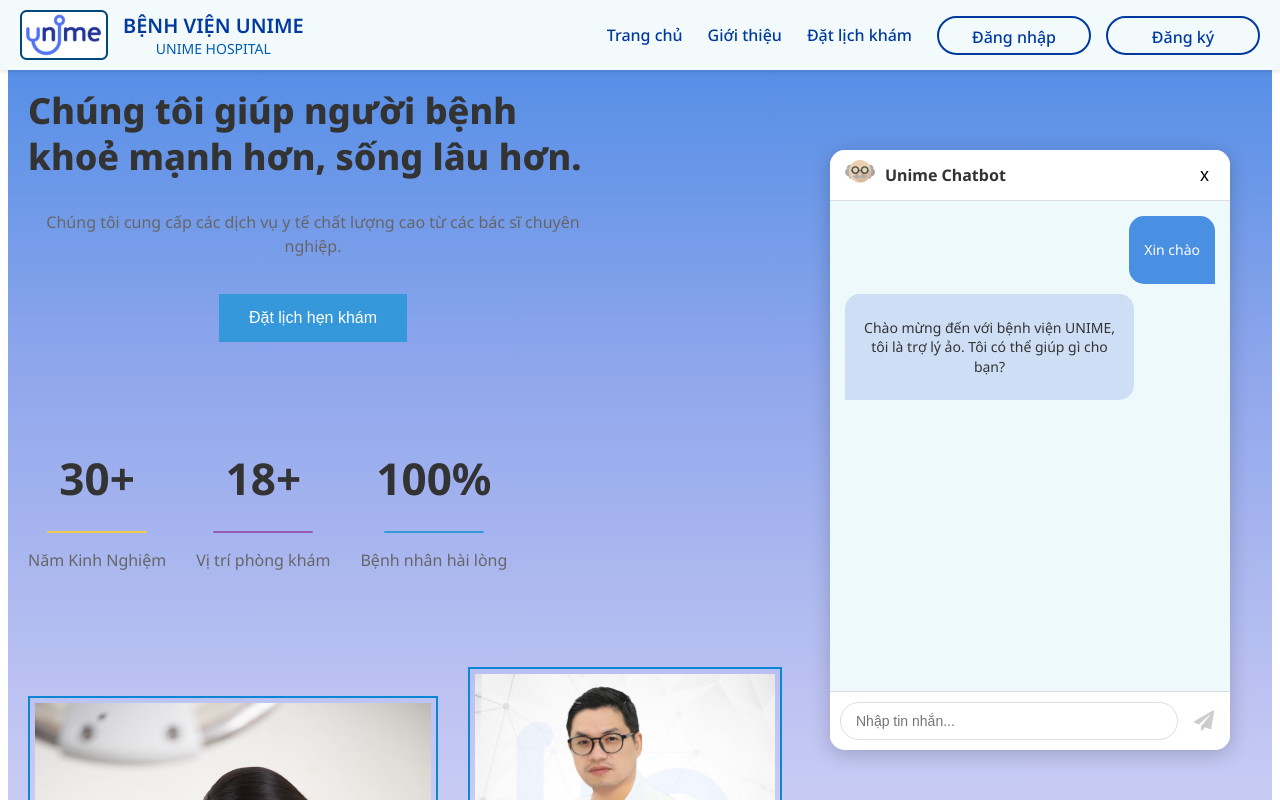
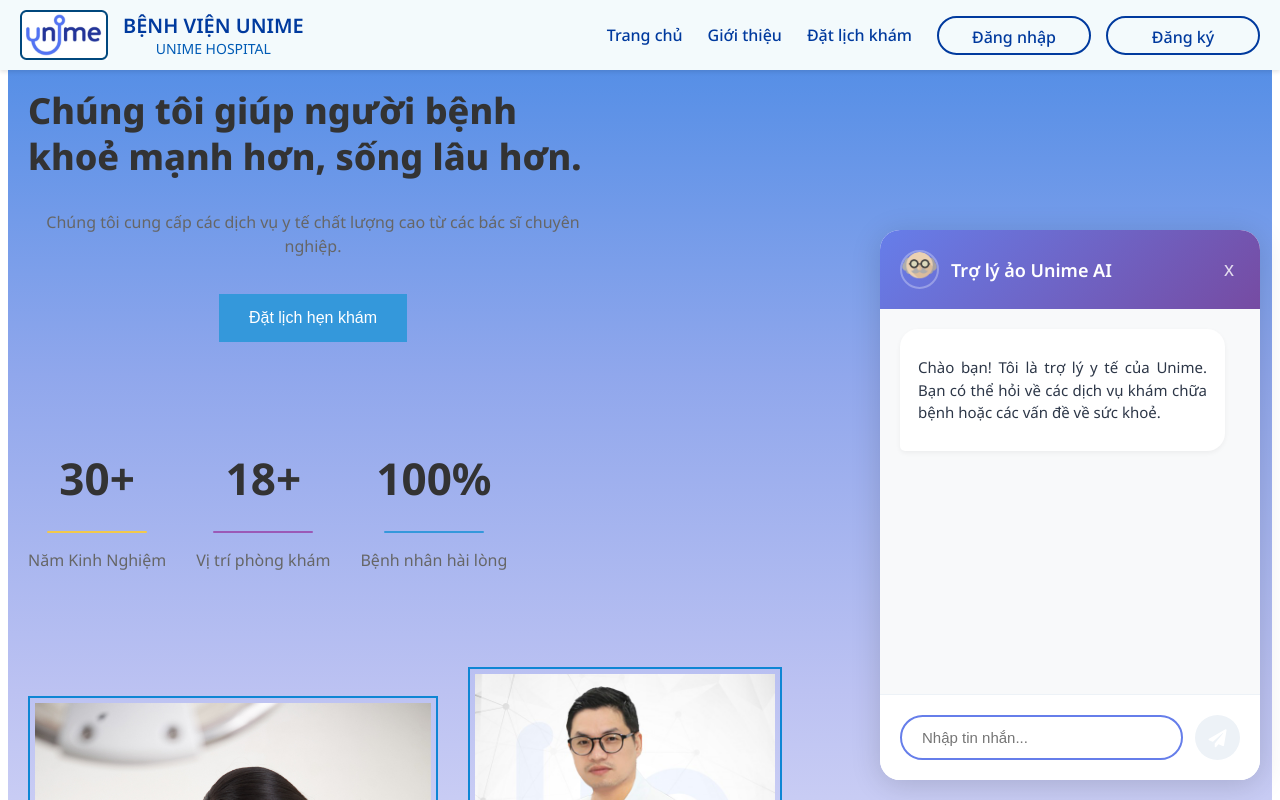
Before and after one commit to NhatHoanggg/unimehospital, a Vue app: page / in a window 1280 px wide. Both pictures are taken after a click on the element 1200 px from the left and 720 px from the top of the page. Shown: the top 800 px of the page. Built offline with nearby package versions, Linux system fonts and the light colour scheme.

Commit message:
fix: chatbox (cohere API)

```diff
--- a/src/components/base/ChatBot.vue
+++ b/src/components/base/ChatBot.vue
@@ -1,46 +1,50 @@
 <template>
+  <!-- Template giữ nguyên như cũ -->
   <div class="chat-widget">
-      <!-- Nút bấm hình tròn -->
-      <div
-        v-if="!expanded"
-        class="chat-toggle"
-        @click="toggleChat"
-      >
+    <div v-if="!expanded" class="chat-toggle" @click="toggleChat">
       <i class="fas fa-comment-alt"></i>
     </div>
 
-      <!-- Giao diện chat -->
     <div v-else class="chat-container">
       <header class="chat-header">
         <div class="chat-logo">
           <img src="@/assets/doctor-bot.png" alt="Logo" />
-            <span>Unime Chatbot</span>
+          <span>Trợ lý ảo Unime AI</span>
         </div>
         <div class="chat-options">
           <button @click="toggleChat">x</button>
         </div>
       </header>
 
-        <div class="chat-history">
+      <div class="chat-history" ref="chatHistory">
         <div
-            v-for="(message, index) in chatHistory"
+          v-for="(message, index) in messages"
           :key="index"
-            :class="['message', message.role === 'user' ? 'user' : 'bot']"
+          :class="['message', message.role]"
         >
           <div class="message-bubble">
-              <p>{{ message.parts[0].text }}</p>
+            <p>{{ message.content }}</p>
+          </div>
+        </div>
+        <div v-if="loading" class="message assistant">
+          <div class="message-bubble typing">
+            <span></span>
+            <span></span>
+            <span></span>
           </div>
         </div>
       </div>
 
       <div class="chat-input-container">
         <input
+          ref="chatInput"
           type="text"
-            v-model="userMessage"
+          v-model="userInput"
           placeholder="Nhập tin nhắn..."
           @keypress.enter="sendMessage"
+          :disabled="loading"
         />
-          <button @click="sendMessage" :disabled="loading || !userMessage">
+        <button @click="sendMessage" :disabled="loading || !userInput">
           <i class="fas fa-paper-plane"></i>
         </button>
       </div>
@@ -48,248 +52,345 @@
   </div>
 </template>
 
-
 <script>
-import { GoogleGenerativeAI } from "@google/generative-ai";
-
 export default {
   data() {
     return {
-      genAI: null,
-      model: null,
-      chat: null,
-      chatHistory: [],
-      userMessage: "",
+      messages: [
+        {
+          role: 'assistant',
+          content: 'Chào bạn! Tôi là trợ lý y tế của Unime. Bạn có thể hỏi về các dịch vụ khám chữa bệnh hoặc các vấn đề về sức khoẻ.'
+        }
+      ],
+      userInput: '',
       loading: false,
       expanded: false,
-    };
+      COHERE_API_KEY: 'UvZGoAD8hSb4Clz6QgPQ4KnFUuMn84CT9Ry8MDUh',
+      retryCount: 0,
+      maxRetries: 3
+    }
   },
   methods: {
     toggleChat() {
       this.expanded = !this.expanded;
+      if (this.expanded) {
+        this.$nextTick(() => {
+          this.$refs.chatInput.focus(); // Tự động focus vào ô nhập tin nhắn khi mở chat
+        });
+      }
     },
-    async initializeChat() {
+
+    formatChatHistory() {
+      return this.messages.map(msg => ({
+        message: msg.content,
+        role: msg.role === 'user' ? 'USER' : 'CHATBOT'
+      }));
+    },
+
+    async sendMessage() {
+  if (!this.userInput.trim() || this.loading) return;
+
+  const userMessage = this.userInput.trim();
+  this.messages.push({
+    role: 'user',
+    content: userMessage
+  });
+  this.userInput = '';
+  this.loading = true;
+
   try {
-    this.genAI = new GoogleGenerativeAI('AIzaSyA6E7x3tQCm0oENcrA4Mg6bGvlHYTIOMIA');
-    this.model = await this.genAI.getGenerativeModel({
-      model: "gemini-1.5-flash",
+    const response = await fetch('https://api.cohere.ai/v1/chat', {
+      method: 'POST',
+      headers: {
+        'Authorization': `Bearer ${this.COHERE_API_KEY}`,
+        'Content-Type': 'application/json'
+      },
+      body: JSON.stringify({
+        query: userMessage, // "query" là trường chính xác theo tài liệu
+        chat_history: this.formatChatHistory(), // Định dạng đúng lịch sử hội thoại
+        persona: "Trợ lý y tế Unime: Giúp bạn trả lời các vấn đề về sức khoẻ và dịch vụ y tế.", // Thêm persona nếu cần
+        temperature: 0.8,
+        max_tokens: 500,
+        return_prompt: false, // Tắt trả về prompt để tiết kiệm dữ liệu
+        stream: false // Nếu cần streaming response, đổi thành true
+      })
     });
 
-    this.chat = await this.model.startChat({
-      history: [
-      ],
+    // Kiểm tra trạng thái HTTP
+    if (!response.ok) {
+      const errorData = await response.json();
+      throw new Error(errorData.message || 'API Error');
+    }
+
+    const data = await response.json();
+    console.log('API Response:', data);
+
+    if (data.text) {
+      this.messages.push({
+        role: 'assistant',
+        content: data.text // "reply" là trường chứa câu trả lời từ API
       });
+    } else {
+      throw new Error('Invalid response format from API.');
+    }
+  } catch (error) {
+    console.error('Error during API call:', error);
 
-    this.chatHistory = [
-    {
-        role: "user",
-        parts: [
-          {text: "Xin chào\n"},
-        ],
-      },
-      {
-        role: "model",
-        parts: [
-          {text: "Chào mừng đến với bệnh viện UNIME, tôi là trợ lý ảo. Tôi có thể giúp gì cho bạn?\n"},
-        ],
-      },
-    ];
-  } catch (err) {
-    console.error("Error initializing chat:", err.message);
+    // Hiển thị thông báo lỗi cho người dùng
+    this.messages.push({
+      role: 'assistant',
+      content: `Xin lỗi, tôi không thể trả lời lúc này. Lỗi: ${error.message}`
+    });
+  } finally {
+    this.loading = false;
+
+    // Tự động cuộn xuống
+    this.$nextTick(() => {
+      this.scrollToBottom();
+      // Tự động focus vào ô tin nhắn sau khi gửi
+      this.$refs.chatInput.focus();
+    });
+  }
+}
+,
+
+    scrollToBottom() {
+      if (this.$refs.chatHistory) {
+        this.$refs.chatHistory.scrollTop = this.$refs.chatHistory.scrollHeight;
+      }
     }
   },
-    async sendMessage() {
-  if (!this.userMessage.trim()) return;
-
-  this.loading = true;
-
-  this.chatHistory.push({
-    role: "user",
-    parts: [{ text: this.userMessage }],
+  watch: {
+    messages: {
+      handler() {
+        this.$nextTick(() => {
+          this.scrollToBottom();
         });
-
-  try {
-    // Gửi tin nhắn tới API Gemini
-    const result = await this.chat.sendMessage(this.userMessage);
-
-    // Thêm phản hồi của mô hình vào lịch sử
-    this.chatHistory.push({
-      role: "model",
-      parts: [{ text: result.response.text() }],
-    });
-
-    this.userMessage = "";
-  } catch (err) {
-    console.error("Error sending message:", err.message);
-  } finally {
-    this.loading = false;
+      },
+      deep: true
     }
   },
-    syncChatHistory() {
-      try {
-        if (Array.isArray(this.chat.history)) {
-          this.chatHistory = [...this.chat.history];
-        } else {
-          console.error("chat.history is not an array:", this.chat.history);
+  mounted() {
+    // Initialize any required setup
   }
-      } catch (err) {
-        console.error("Error syncing chat history:", err.message);
 }
-    },
-  },
-  mounted() {
-    this.initializeChat();
-  },
-};
 </script>
-
 
 <style scoped>
 .chat-widget {
   position: fixed;
-  bottom: 50px;
-  right: 50px;
-  z-index: 100;
+  bottom: 20px;
+  right: 20px;
+  z-index: 1000;
 }
 
-/* Nút toggle */
 .chat-toggle {
   width: 60px;
   height: 60px;
-  background-color: #4a90e2;
-  color: white;
+  background: linear-gradient(135deg, #667eea 0%, #764ba2 100%);
   border-radius: 50%;
   display: flex;
+  align-items: center;
   justify-content: center;
-  align-items: center;
   cursor: pointer;
-  box-shadow: 0 4px 8px rgba(0, 0, 0, 0.2);
-  font-size: 24px;
-  border: none;
+  box-shadow: 0 4px 15px rgba(0,0,0,0.2);
+  transition: transform 0.3s ease;
 }
 
-/* Giao diện chat */
+.chat-toggle:hover {
+  transform: scale(1.1);
+}
+
+.chat-toggle i {
+  color: white;
+  font-size: 24px;
+}
+
 .chat-container {
-  width: 400px;
-  height: 600px;
-  background: linear-gradient(to bottom, #eef6fd, #ffffff);
-  border-radius: 15px;
-  box-shadow: 0 4px 20px rgba(0, 0, 0, 0.2);
+  width: 380px;
+  height: 550px;
+  background: white;
+  border-radius: 20px;
+  box-shadow: 0 5px 30px rgba(0,0,0,0.15);
   display: flex;
   flex-direction: column;
   overflow: hidden;
-  position: fixed;
-  bottom: 50px;
-  right: 50px;
 }
 
-/* Header */
 .chat-header {
+  padding: 20px;
+  background: linear-gradient(135deg, #667eea 0%, #764ba2 100%);
+  color: white;
   display: flex;
   justify-content: space-between;
   align-items: center;
-  padding: 10px 15px;
-  background: #ffffff;
-  border-bottom: 1px solid #ddd;
 }
 
 .chat-logo {
   display: flex;
   align-items: center;
-  gap: 10px;
+  gap: 12px;
 }
 
 .chat-logo img {
-  width: 30px;
-  height: 30px;
+  width: 35px;
+  height: 35px;
+  border-radius: 50%;
+  border: 2px solid rgba(255,255,255,0.3);
 }
 
 .chat-logo span {
-  font-size: 16px;
-  font-weight: bold;
-  color: #333;
+  font-size: 18px;
+  font-weight: 600;
 }
 
 .chat-options button {
   background: none;
   border: none;
-  font-size: 18px;
+  color: white;
   cursor: pointer;
+  font-size: 20px;
+  opacity: 0.8;
+  transition: opacity 0.2s ease;
 }
 
-/* Chat history */
+.chat-options button:hover {
+  opacity: 1;
+}
+
 .chat-history {
   flex: 1;
-  padding: 15px;
+  padding: 20px;
   overflow-y: auto;
-  display: flex;
-  flex-direction: column;
-  gap: 10px;
-  background-color: #eef9fc;
+  background: #f8f9fa;
 }
 
 .message {
+  margin-bottom: 15px;
   display: flex;
-  align-items: flex-start;
+  flex-direction: column;
 }
 
 .message-bubble {
-  max-width: 70%;
-  padding: 10px 15px;
-  border-radius: 15px;
-  font-size: 14px;
-  line-height: 1.4;
-  word-wrap: break-word;
-  background: #f1f5fc;
-  color: #333;
+  max-width: 85%;
+  padding: 12px 18px;
+  border-radius: 18px;
+  font-size: 15px;
+  line-height: 1.5;
+  box-shadow: 0 2px 5px rgba(0,0,0,0.05);
+  animation: fadeIn 0.3s ease;
+  text-align: justify;
 }
 
-.message.user {
-  justify-content: flex-end;
+.user {
+  align-items: flex-end;
 }
 
-.message.user .message-bubble {
-  background: #4a90e2;
-  color: #fff;
-  border-bottom-right-radius: 0;
+.user .message-bubble {
+  background: linear-gradient(135deg, #667eea 0%, #764ba2 100%);
+  color: white;
+  border-bottom-right-radius: 5px;
 }
 
-.message.bot .message-bubble {
-  background: #cedff5;
-  color: #333;
-  border-bottom-left-radius: 0;
+.assistant .message-bubble {
+  background: white;
+  color: #2d3748;
+  border-bottom-left-radius: 5px;
+  align-self: flex-start;
 }
 
-/* Input */
-.chat-input-container {
+.typing {
   display: flex;
   align-items: center;
-  padding: 10px;
-  background: #ffffff;
-  border-top: 1px solid #ddd;
+  gap: 5px;
+  padding: 15px 20px;
+}
+
+.typing span {
+  width: 8px;
+  height: 8px;
+  background: #90949c;
+  border-radius: 50%;
+  animation: typing 1.4s infinite ease-in-out;
+}
+
+.typing span:nth-child(2) { animation-delay: 0.2s; }
+.typing span:nth-child(3) { animation-delay: 0.4s; }
+
+@keyframes typing {
+  0%, 100% { transform: translateY(0); }
+  50% { transform: translateY(-5px); }
+}
+
+.chat-input-container {
+  padding: 20px;
+  background: white;
+  border-top: 1px solid #edf2f7;
+  display: flex;
+  gap: 12px;
 }
 
 .chat-input-container input {
   flex: 1;
-  padding: 10px 15px;
-  border: 1px solid #ddd;
+  padding: 12px 20px;
+  border: 2px solid #edf2f7;
   border-radius: 25px;
-  font-size: 14px;
   outline: none;
+  font-size: 15px;
+  transition: border-color 0.2s ease;
+}
+
+.chat-input-container input:focus {
+  border-color: #667eea;
 }
 
 .chat-input-container button {
-  background: none;
+  background: linear-gradient(135deg, #667eea 0%, #764ba2 100%);
+  color: white;
   border: none;
-  margin-left: 10px;
-  font-size: 20px;
-  color: #4a90e2;
+  border-radius: 50%;
+  width: 45px;
+  height: 45px;
   cursor: pointer;
+  transition: transform 0.2s ease;
+  display: flex;
+  align-items: center;
+  justify-content: center;
+}
+
+.chat-input-container button:hover:not(:disabled) {
+  transform: scale(1.1);
 }
 
 .chat-input-container button:disabled {
-  color: #ccc;
+  background: #edf2f7;
+  cursor: not-allowed;
 }
 
+.chat-input-container button i {
+  font-size: 18px;
+}
 
+@keyframes fadeIn {
+  from { opacity: 0; transform: translateY(10px); }
+  to { opacity: 1; transform: translateY(0); }
+}
+
+/* Scrollbar styling */
+.chat-history::-webkit-scrollbar {
+  width: 6px;
+}
+
+.chat-history::-webkit-scrollbar-track {
+  background: #f8f9fa;
+}
+
+.chat-history::-webkit-scrollbar-thumb {
+  background: #cbd5e0;
+  border-radius: 3px;
+}
+
+.chat-history::-webkit-scrollbar-thumb:hover {
+  background: #a0aec0;
+}
 </style>
```
Lines whose indentation alone changed are shown as unchanged.
